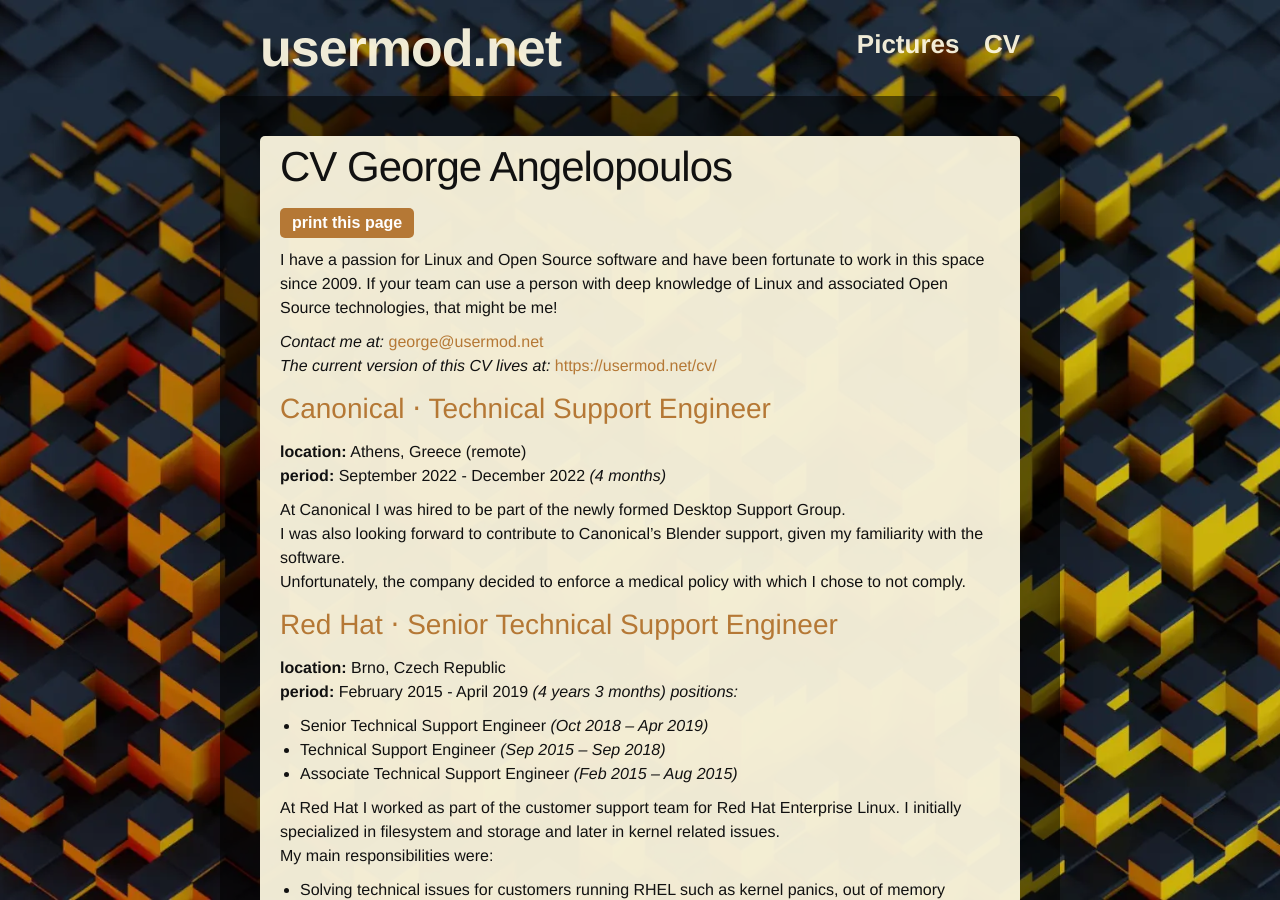
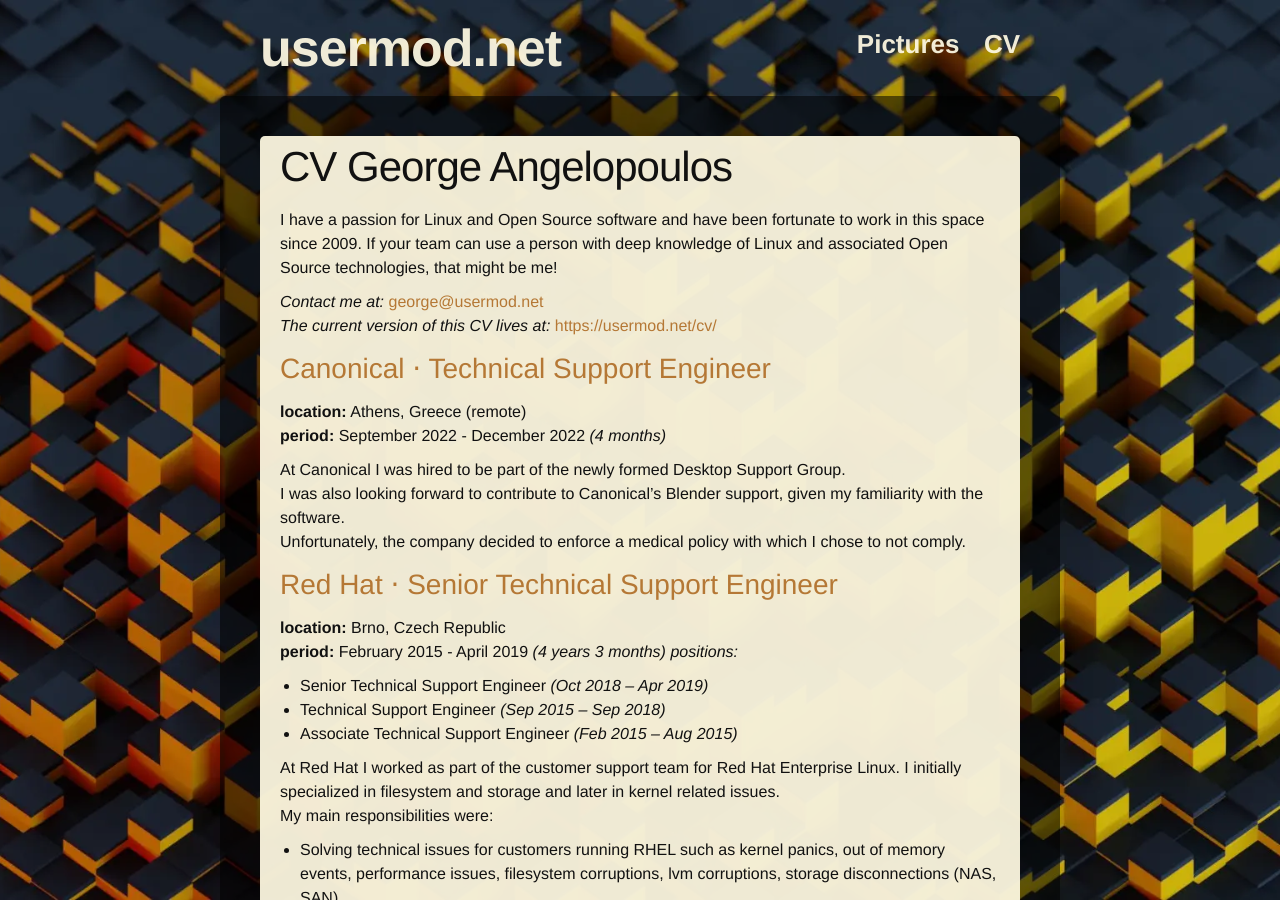
Before and after one commit to gangelop/lathan.github.io, a Jekyll site: the page built from cv.md, in a window 1280 px wide and 900 px high. Built offline with Jekyll 4.4.1, drawn with Linux system fonts in a browser that asks for light colours.

Commit message:
cv: remove print button, it was ugly

```diff
--- a/cv.md
+++ b/cv.md
@@ -5,7 +5,6 @@
 permalink: /cv/
 ---
 <link rel="stylesheet" href="/css/cvprint.css">
-<button class="printhide" onclick="window.print();return false;">print this page</button>
 
 I have a passion for Linux and Open Source software and have been fortunate to work in this space since 2009.
 If your team can use a person with deep knowledge of Linux and associated Open Source technologies, that might be me!
```
